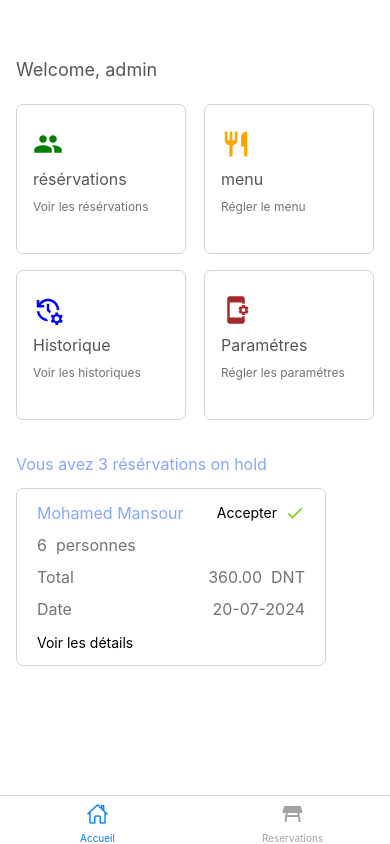
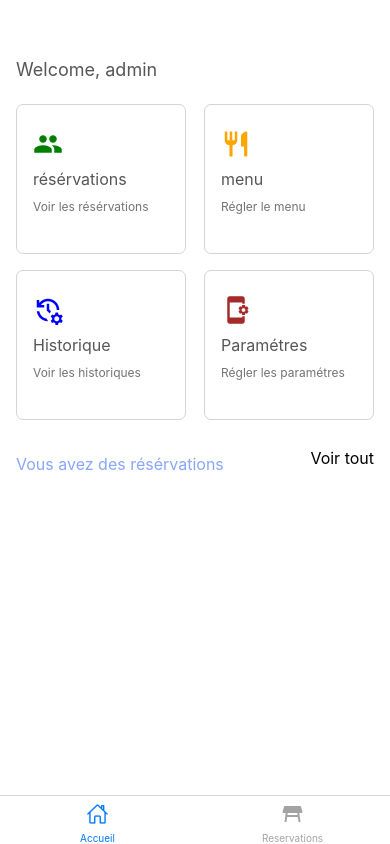
Before and after one commit to nourr23/coco-dashboard, a React Native app in the folder coco-dashboard/: screen /App in a window 390 px wide. Built offline with nearby package versions, Linux system fonts and the light colour scheme.

Commit message:
home page not finished yet

```diff
--- a/coco-dashboard/package.json
+++ b/coco-dashboard/package.json
@@ -20,9 +20,11 @@
     "react-hook-form": "^7.51.3",
     "react-native": "0.73.6",
     "react-native-gesture-handler": "^2.16.0",
+    "react-native-reanimated": "^3.8.1",
     "react-native-safe-area-context": "4.8.2",
     "react-native-screens": "~3.29.0",
-    "react-native-svg": "^15.1.0"
+    "react-native-svg": "^15.1.0",
+    "react-native-ui-lib": "^7.20.3"
   },
   "devDependencies": {
     "@babel/core": "^7.20.0",
--- a/coco-dashboard/src/screens/home.tsx
+++ b/coco-dashboard/src/screens/home.tsx
@@ -1,3 +1,4 @@
+import { Carousel } from "react-native-ui-lib";
 import { View, Text, TouchableOpacity } from "../ui";
 import { Feather, MaterialIcons } from "@expo/vector-icons";
 
@@ -65,7 +66,7 @@ export const Home = () => {
   };
   const BookingCard = ({ item }: any) => {
     return (
-      <View className=" px-5 py-3 w-[310px] mi-h-[160px] rounded-[7px] border-neutral-300 bg-white border-[1px]">
+      <View className=" px-5 py-3 w-full mi-h-[160px] rounded-[7px] border-neutral-300 bg-white border-[1px]">
         <View className=" flex-row justify-between w-full items-center">
           <Text className=" text-success-500 font-bold text-base">
             {item.name}
@@ -112,14 +113,22 @@ export const Home = () => {
           <MenuItem key={item.id} item={item}></MenuItem>
         ))}
       </View>
-      <TouchableOpacity className=" flex-row justify-between items-center my-3">
+      <View className=" flex-row justify-between items-center my-3">
         <Text className=" mt-3 font-bold text-success-500">
-          Vous avez 3 résérvations on hold
+          Vous avez des résérvations
         </Text>
+        <TouchableOpacity>
+          <Text>Voir tout</Text>
+        </TouchableOpacity>
         {/* <Feather name="arrow-right-circle" size={24} color="#86A7FC" /> */}
-      </TouchableOpacity>
+      </View>
 
-      <BookingCard item={BOOKING_DATA[0]}></BookingCard>
+      {/* <BookingCard item={BOOKING_DATA[0]}></BookingCard> */}
+      {/* <Carousel>
+        {BOOKING_DATA.map((item) => (
+          <BookingCard key={item.id} item={item}></BookingCard>
+        ))}
+      </Carousel> */}
     </View>
   );
 };
```
Also changed, not shown: 1 other file (tests, documents, lock files or other folders).
